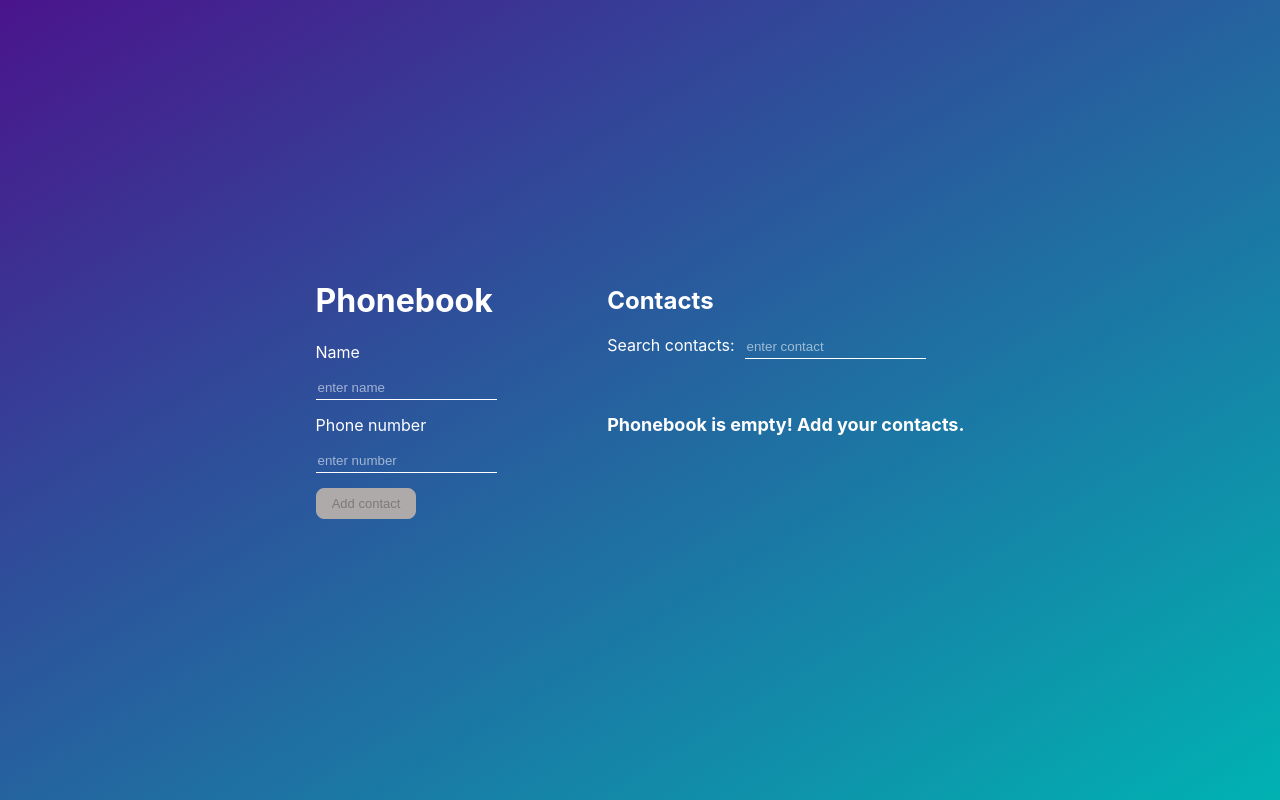
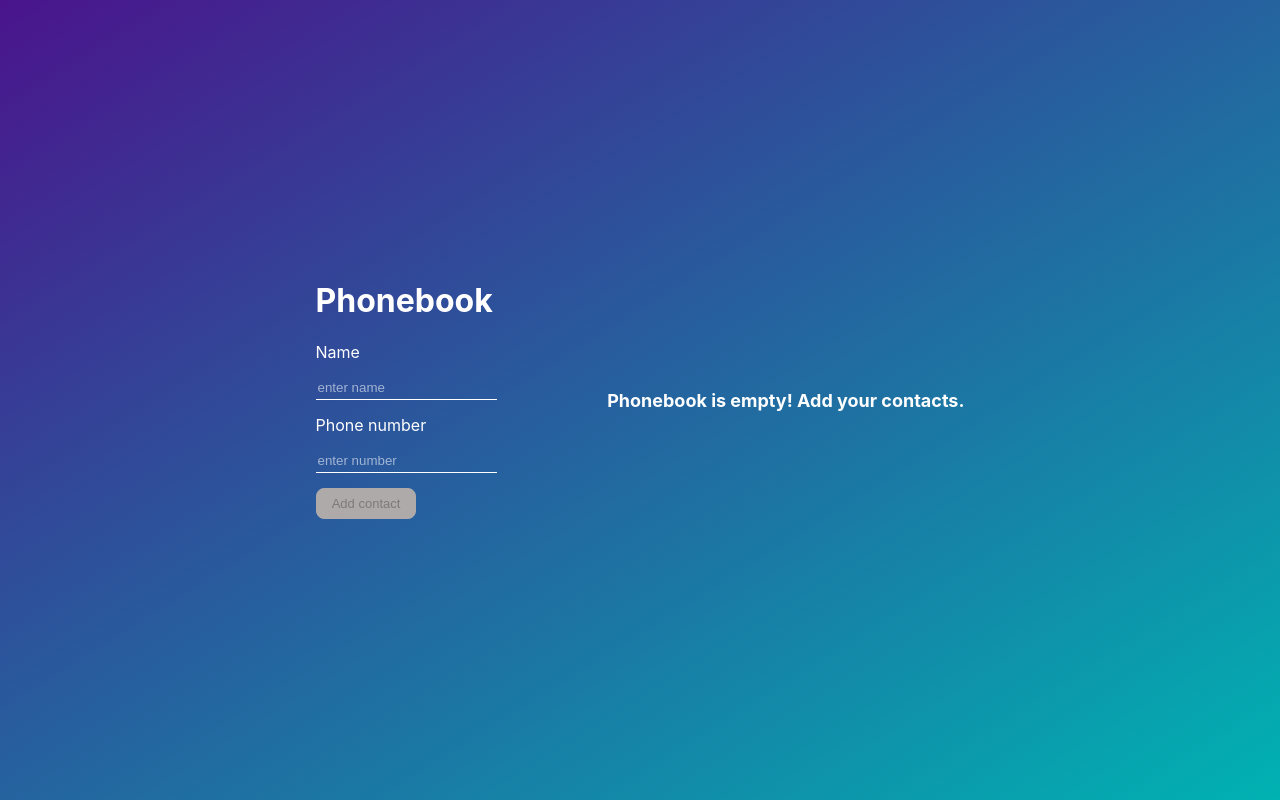
Before and after one commit to Anna-Nesterenko/goit-react-hw-08-phonebook, a React (Create React App) app: page / in a window 1280 px wide. Built offline with nearby package versions, Linux system fonts and the light colour scheme.

Commit message:
addStyles

```diff
--- a/package.json
+++ b/package.json
@@ -11,6 +11,7 @@
     "prop-types": "^15.8.1",
     "react": "^18.1.0",
     "react-dom": "^18.1.0",
+    "react-hot-toast": "^2.3.0",
     "react-scripts": "5.0.1",
     "styled-components": "^5.3.5",
     "web-vitals": "^2.1.3"
--- a/src/components/App.jsx
+++ b/src/components/App.jsx
@@ -5,6 +5,7 @@ import { ContactList } from './ContactList/ContactList';
 import { Filter } from './Filter/Filter';
 import useLocalStorage from 'hooks/useLocalStorage';
 import styled from 'styled-components';
+import toast, { Toaster } from 'react-hot-toast';
 
 export function App() {
   const [contacts, setContacts] = useLocalStorage('contacts', []);
@@ -18,7 +19,7 @@ export function App() {
     );
 
     if (isFindCopyContact) {
-      alert(`${name} is in your Contacts`);
+      toast.error(`${name} is in your Contacts`);
       return;
     }
 
@@ -42,25 +43,30 @@ export function App() {
 
   const empty = () => contacts.length > 0;
 
+  console.log('render :>> ');
+
   return (
-    <Container>
+    <Container style={{ alignItems: empty() ? 'none' : 'center' }}>
       <div>
         <h1>Phonebook</h1>
         <Form onData={formSubmitData} />
       </div>
       <div>
-        <h2>Contacts</h2>
-        <Filter value={filter} onChangeFilter={changeFilter} />
         {empty() ? (
-          <ContactList
-            contacts={getVisibleFilter()}
-            onDeleteContact={deleteContact}
-          />
+          <>
+            <h2>Contacts</h2>
+            <Filter value={filter} onChangeFilter={changeFilter} />
+            <ContactList
+              contacts={getVisibleFilter()}
+              onDeleteContact={deleteContact}
+            />
+          </>
         ) : (
-          <h3 style={{ marginTop: '55px', fontSize: '18px' }}>
+          <h3 style={{ fontSize: '18px' }}>
             Phonebook is empty! Add your contacts.
           </h3>
         )}
+        <Toaster position="top-center" reverseOrder={false} />
       </div>
     </Container>
   );
```
Also changed, not shown: 1 other file (tests, documents, lock files or other folders).
